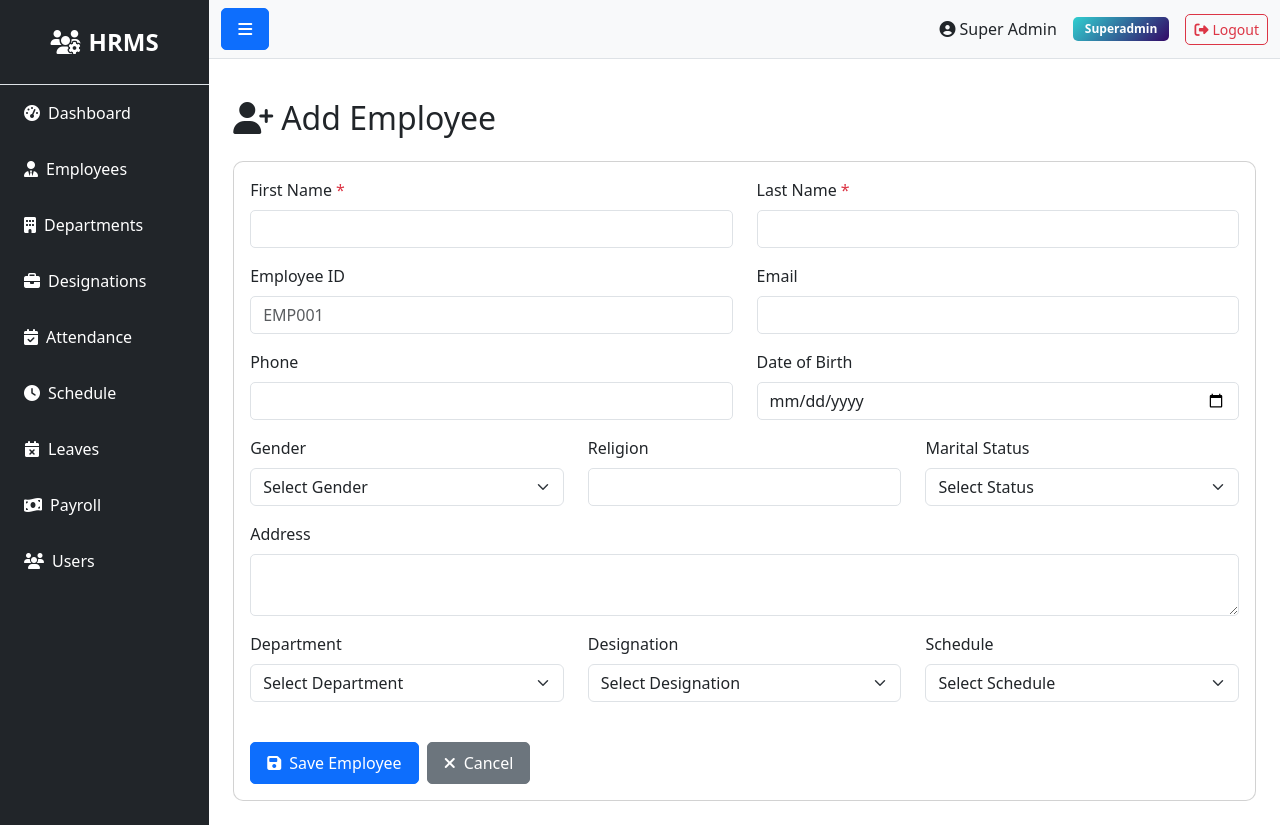
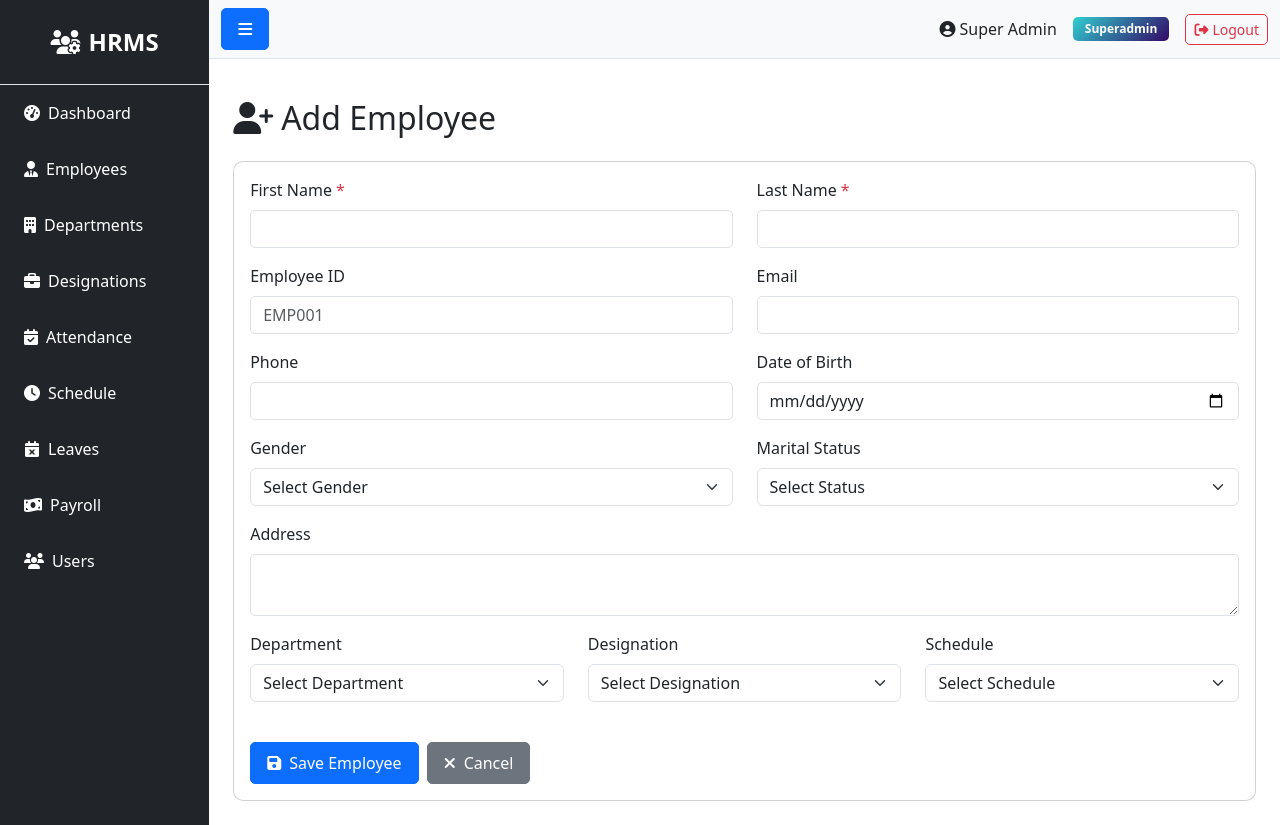
Before and after one commit to vikasprajapat2/HRMS, a Flask app: page /employee/create in a window 1280 px wide. Run offline with Flask 3, Linux system fonts and the light colour scheme; a user stored in the database is signed in.

Commit message:
Remove Religion section from employee create and edit forms

```diff
--- a/routes/employee.py
+++ b/routes/employee.py
@@ -25,7 +25,6 @@ def create():
             address=request.form.get('address'),
             dob=datetime.strptime(request.form.get('dob'), '%Y-%m-%d').date() if request.form.get('dob') else None,
             gender=request.form.get('gender'),
-            religion=request.form.get('religion'),
             marital=request.form.get('marital'),
             department_id=request.form.get('department_id'),
             designation_id=request.form.get('designation_id'),
@@ -92,7 +91,6 @@ def edit(id):
         if request.form.get('dob'):
             employee.dob = datetime.strptime(request.form.get('dob'), '%Y-%m-%d').date()
         employee.gender = request.form.get('gender')
-        employee.religion = request.form.get('religion')
         employee.marital = request.form.get('marital')
         employee.department_id = request.form.get('department_id')
         employee.designation_id = request.form.get('designation_id')
--- a/templates/admin/employee/create.html
+++ b/templates/admin/employee/create.html
@@ -46,7 +46,7 @@
             </div>
 
             <div class="row">
-                <div class="col-md-4 mb-3">
+                <div class="col-md-6 mb-3">
                     <label for="gender" class="form-label">Gender</label>
                     <select class="form-select" id="gender" name="gender">
                         <option value="">Select Gender</option>
@@ -55,11 +55,7 @@
                         <option value="other">Other</option>
                     </select>
                 </div>
-                <div class="col-md-4 mb-3">
-                    <label for="religion" class="form-label">Religion</label>
-                    <input type="text" class="form-control" id="religion" name="religion">
-                </div>
-                <div class="col-md-4 mb-3">
+                <div class="col-md-6 mb-3">
                     <label for="marital" class="form-label">Marital Status</label>
                     <select class="form-select" id="marital" name="marital">
                         <option value="">Select Status</option>
```
Also changed, not shown: templates/admin/employee/edit.html (+2 -6 lines), instance/employee_management.db.
